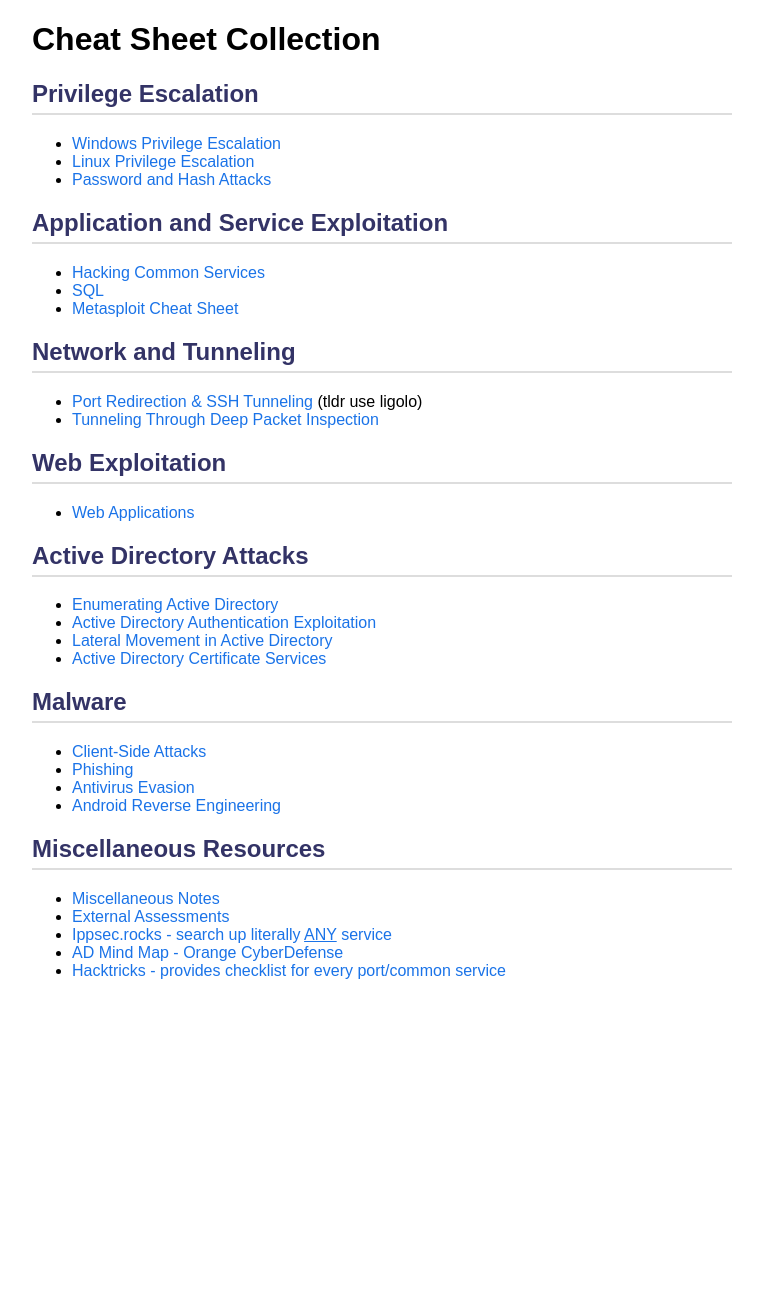
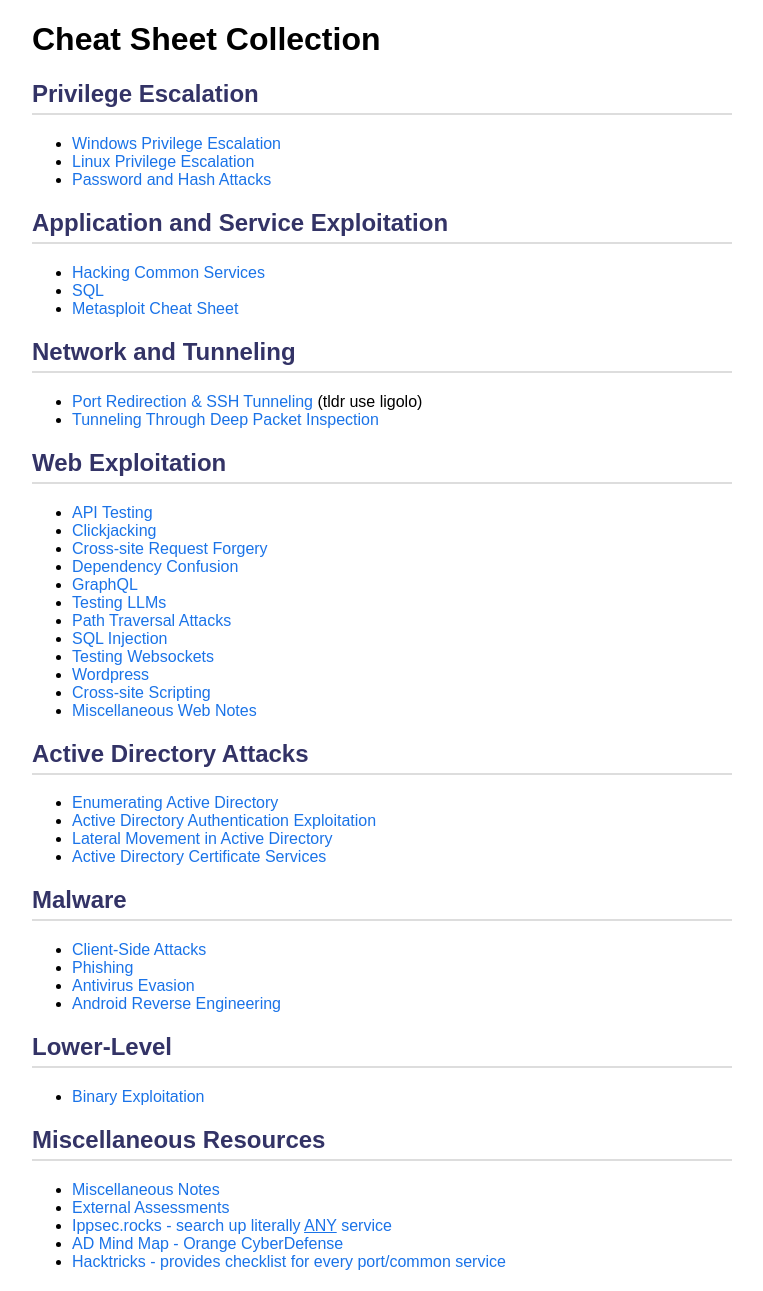
Before and after one commit to KhaelK138/KhaelK138.github.io, a Jekyll site: the page notes.html, which Jekyll copies as it is, in a window 1280 px wide. Shown: the whole page, without its empty margins (258-1021 px from the left). Built offline with Jekyll 4.4.1, drawn with Linux system fonts in a browser that asks for light colours; before the commit the page ends 1000 px from its top, so only the background shows below that.

Commit message:
added low level and web

```diff
--- a/notes.html
+++ b/notes.html
@@ -46,7 +46,19 @@
 <div class="section">
   <h2>Web Exploitation</h2>
   <ul>
-    <li><a href="./markdown/WebApps.html">Web Applications</a></li>
+    <li><a href="./webappnotes/APIs.html">API Testing</a></li>
+    <li><a href="./webappnotes/Clickjacking.html">Clickjacking</a></li>
+    <li><a href="./webappnotes/CSRF.html">Cross-site Request Forgery</a></li>
+    <li><a href="./webappnotes/DependencyConfusion.html">Dependency Confusion</a></li>
+    <li><a href="./webappnotes/GraphQL.html">GraphQL</a></li>
+    <li><a href="./webappnotes/LLMs.html">Testing LLMs</a></li>
+    <li><a href="./webappnotes/PathTraversal.html">Path Traversal Attacks</a></li>
+    <li><a href="./webappnotes/SQLi.html">SQL Injection</a></li>
+    <li><a href="./webappnotes/Websockets.html">Testing Websockets</a></li>
+    <li><a href="./webappnotes/Wordpress.html">Wordpress</a></li>
+    <li><a href="./webappnotes/XSS.html">Cross-site Scripting</a></li>
+    <li><a href="./webappnotes/miscellaneous.html">Miscellaneous Web Notes</a></li>
+
   </ul>
 </div>
 
@@ -71,6 +83,13 @@
 </div>
 
 <div class="section">
+  <h2>Lower-Level</h2>
+  <ul>
+    <li><a href="./markdown/BinaryExploitation.html">Binary Exploitation</a></li>
+  </ul>
+</div>
+
+<div class="section">
   <h2>Miscellaneous Resources</h2>
   <ul>
     <li><a href="./markdown/Miscellaneous.html">Miscellaneous Notes</a></li>
```
Also changed, not shown: markdown/BinaryExploitation.md (added, +44 -0 lines).
